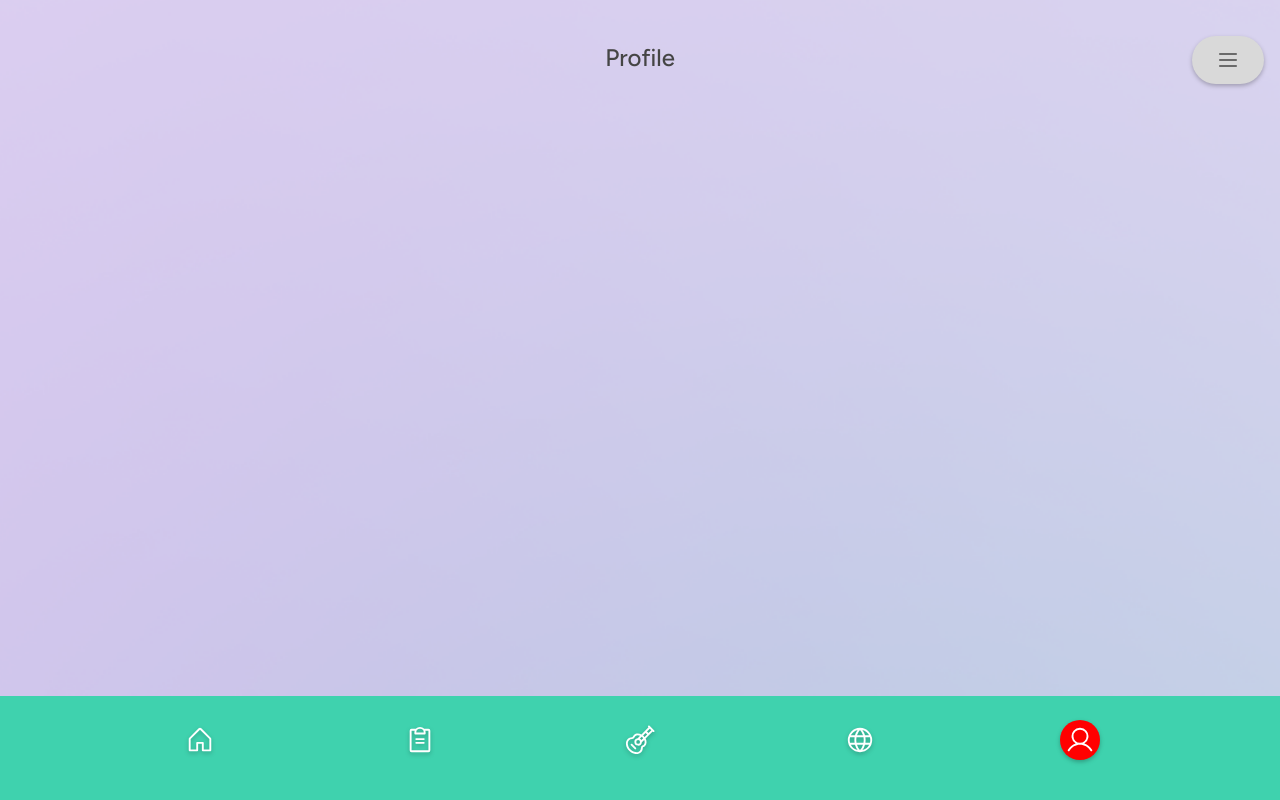
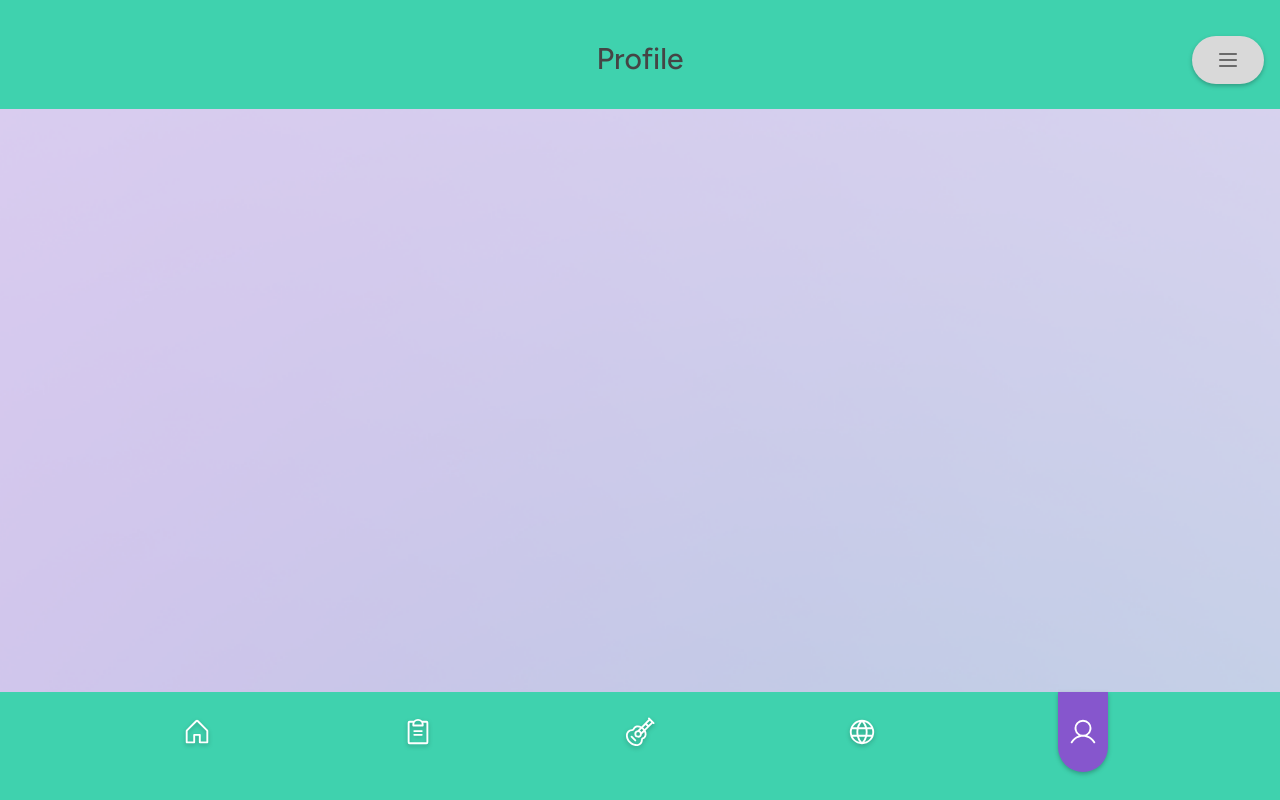
Before and after one commit to OceanAbernathy/seus, a React (Create React App) app: page /Dashboard/Profile in a window 1280 px wide. Built offline with nearby package versions, Linux system fonts and the light colour scheme.

Commit message:
Added styling to nav

```diff
--- a/src/chakra/Button.jsx
+++ b/src/chakra/Button.jsx
@@ -45,15 +45,21 @@ export const Button = defineStyleConfig({
       fontSize: '2xl',
     },
     nav: {
+      height: '80px',
+      borderTopRadius: '0',
       color: 'white',
       fontSize: '3xl',
-      px: '0',
+      py: '25px',
+      px: '10px',
     },
     activeNav: {
+      height: '80px',
+      borderTopRadius: '0',
       color: 'white',
       fontSize: '3xl',
-      px: '0',
-      bgColor: 'red',
+      py: '25px',
+      px: '10px',
+      bgColor: 'brand.primary',
     },
   },
   defaultProps: {
--- a/src/components/Dashboard/Challenges.jsx
+++ b/src/components/Dashboard/Challenges.jsx
@@ -2,8 +2,8 @@ import { Flex, Text } from '@chakra-ui/react';
 
 export default function Lessons() {
   return (
-    <Flex justifyContent='center' mt={10}>
-      <Text fontSize='2xl' fontWeight='medium'>
+    <Flex pt={9} pb={7} justifyContent='center' bgColor='brand.secondaryLight'>
+      <Text fontSize='3xl' fontWeight='medium'>
         Challenges
       </Text>
     </Flex>
--- a/src/components/Dashboard/Explore.jsx
+++ b/src/components/Dashboard/Explore.jsx
@@ -2,8 +2,8 @@ import { Flex, Text } from '@chakra-ui/react';
 
 export default function Lessons() {
   return (
-    <Flex justifyContent='center' mt={10}>
-      <Text fontSize='2xl' fontWeight='medium'>
+    <Flex pt={9} pb={7} justifyContent='center' bgColor='brand.secondaryLight'>
+      <Text fontSize='3xl' fontWeight='medium'>
         Explore
       </Text>
     </Flex>
--- a/src/components/Dashboard/Lessons.jsx
+++ b/src/components/Dashboard/Lessons.jsx
@@ -2,8 +2,8 @@ import { Flex, Text } from '@chakra-ui/react';
 
 export default function Lessons() {
   return (
-    <Flex justifyContent='center' mt={10}>
-      <Text fontSize='2xl' fontWeight='medium'>
+    <Flex pt={9} pb={7} justifyContent='center' bgColor='brand.secondaryLight'>
+      <Text fontSize='3xl' fontWeight='medium'>
         Lessons
       </Text>
     </Flex>
--- a/src/components/Dashboard/Nav.jsx
+++ b/src/components/Dashboard/Nav.jsx
@@ -5,24 +5,15 @@ import { Context } from '../../Context';
 import HamburgerMenu from './HamburgerMenu';
 import { NavData } from './NavData';
 
-import {
-  ClipboardText,
-  Globe,
-  Guitar,
-  House,
-  User,
-} from '@phosphor-icons/react';
-
 export default function Nav() {
-  const { items, setItems } = useContext(Context);
+  const { setItems } = useContext(Context);
 
   return (
     <Flex
       position='absolute'
       width='100%'
       justifyContent='space-evenly'
-      pt={6}
-      pb={10}
+      pb={7}
       bgColor='brand.secondaryLight'
     >
       {NavData.map((item) => (
--- a/src/components/Dashboard/Profile.jsx
+++ b/src/components/Dashboard/Profile.jsx
@@ -2,8 +2,8 @@ import { Flex, Text } from '@chakra-ui/react';
 
 export default function Lessons() {
   return (
-    <Flex justifyContent='center' mt={10}>
-      <Text fontSize='2xl' fontWeight='medium'>
+    <Flex pt={9} pb={7} justifyContent='center' bgColor='brand.secondaryLight'>
+      <Text fontSize='3xl' fontWeight='medium'>
         Profile
       </Text>
     </Flex>
```
